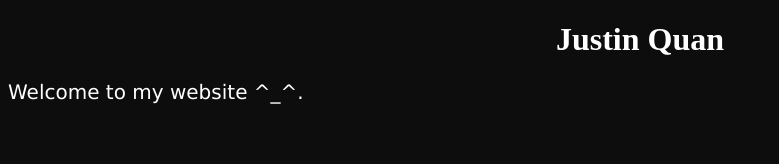
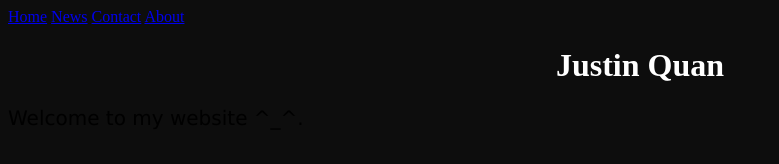
Before and after one commit to Deadlylaugh/Deadlylaugh.github.io, a plain HTML site: page index.html in a window 1280 px wide. Shown: the whole page, without its empty margins (0-779 px from the left). Drawn offline with Linux system fonts and the light colour scheme.

Commit message:
update index.html
added top navigation bar

```diff
--- a/index.html
+++ b/index.html
@@ -42,7 +42,13 @@
 	</head>
 
 	<body>
-		<h1 style="color:#FFFFFF">Justin Quan</h1>
-		<p style="color:#FFFFFF">Welcome to my website ^_^.</p>
+		<div class="topnav">
+  			<a class="active" href="#home">Home</a>
+  			<a href="#news">News</a>
+  			<a href="#contact">Contact</a>
+  			<a href="#about">About</a>
+		</div>
+		<h1>Justin Quan</h1>
+		<p>Welcome to my website ^_^.</p>
 	</body>
 </html>
```
